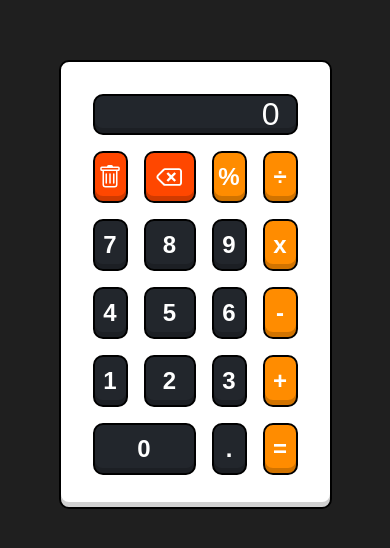
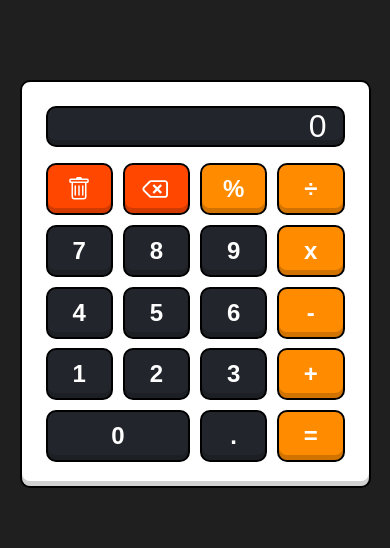
Before and after one commit to BadBoyORG/calculator, a plain HTML site: page index.html in a window 390 px wide. Shown: the part 138-686 px from the top of the page. Drawn offline with Linux system fonts and the light colour scheme.

Commit message:
commit responsive mobile version calculator

```diff
--- a/styles.css
+++ b/styles.css
@@ -132,14 +132,11 @@ button.zero {
 
 @media (max-width: 830px) {
   #calculator {
-    width: 60%;
+    width: 70%;
   }
 }
 
 @media (max-width: 630px) {
-  #calculator {
-    width: 70%;
-  }
   #calculator #view {
     font-size: 2rem;
   }
@@ -153,3 +150,13 @@ button.zero {
     width: 1.5rem;
   }
 }
+
+@media (max-width: 480px) {
+  #calculator {
+    width: 90%;
+    padding: 1.5rem;
+  }
+  #calculator .buttons {
+    gap: 0.6rem
+  }
+}
```
